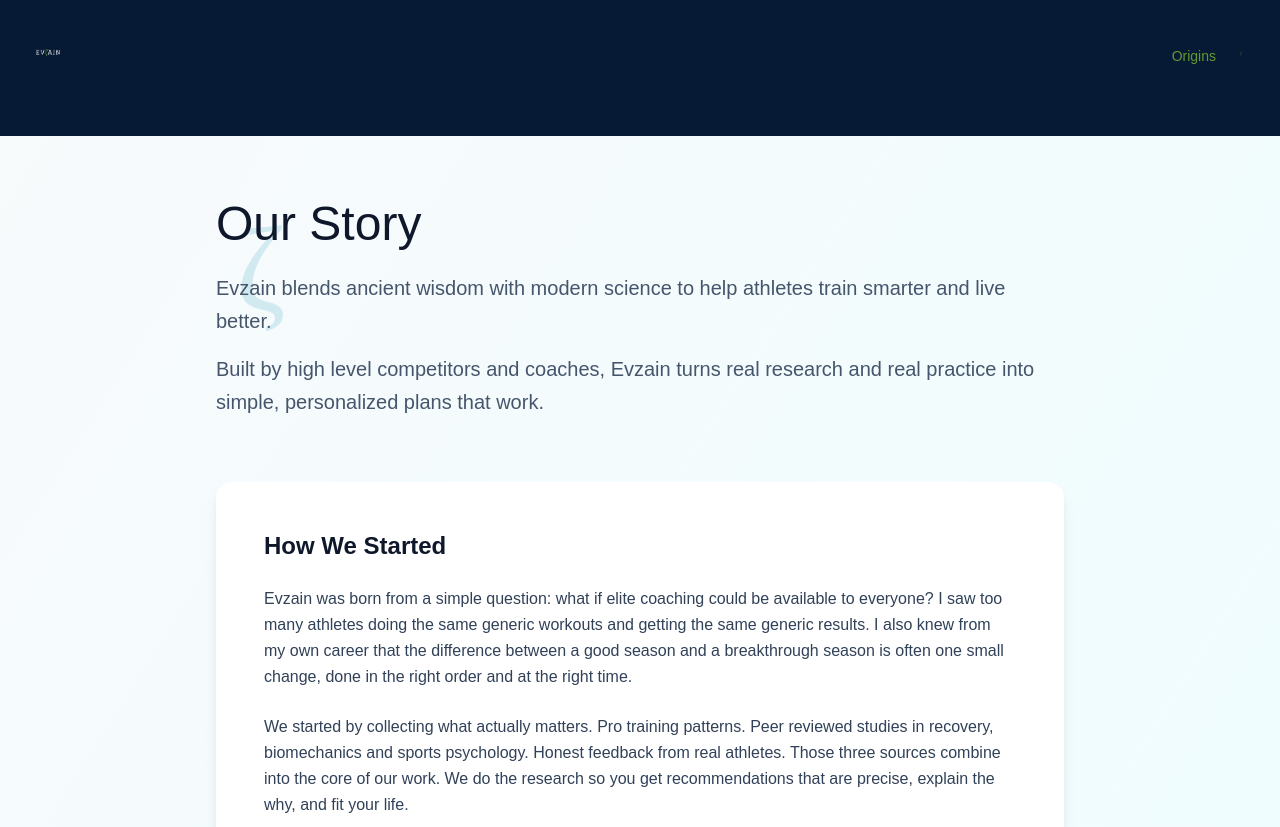
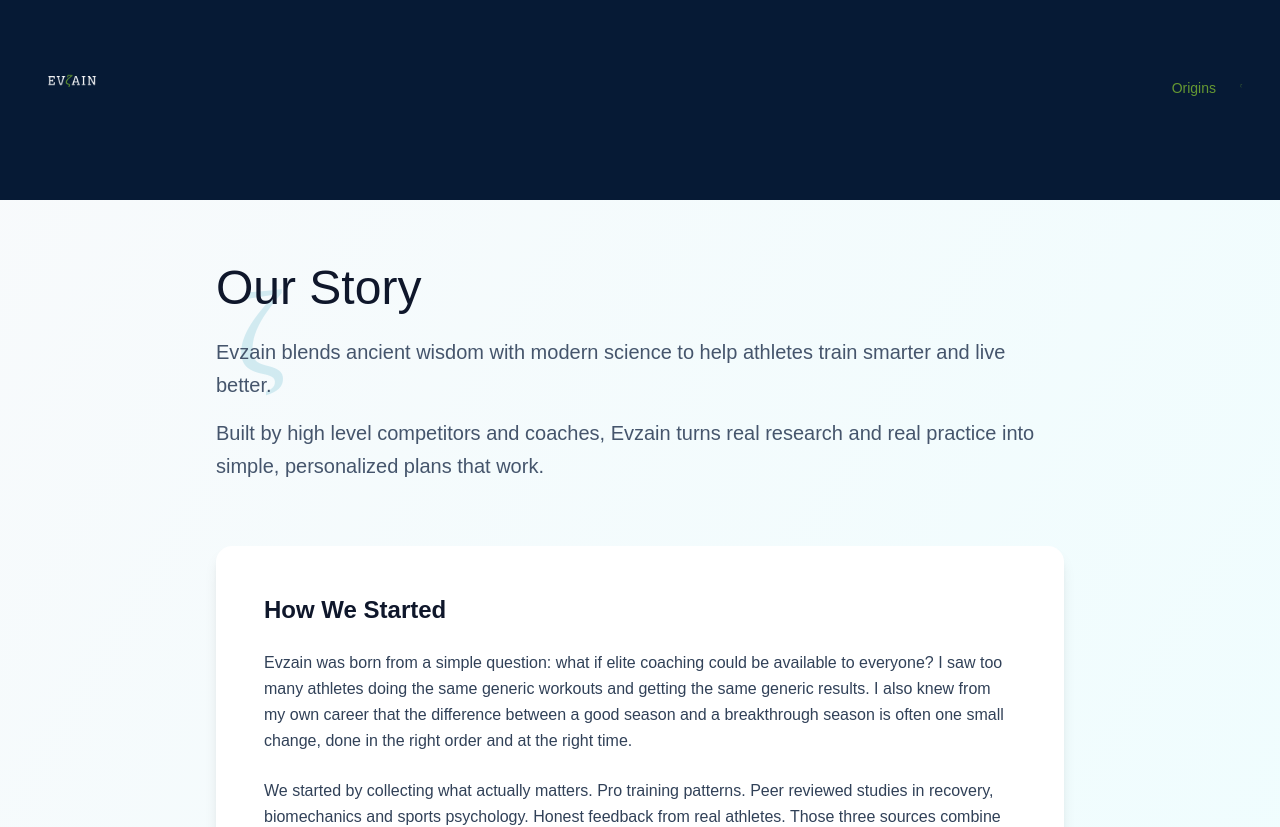
Before and after one commit to viliopoulos/evzain, a Next.js app: page /origins in a window 1280 px wide. Shown: the top 827 px of the page. Built offline with nearby package versions, Linux system fonts and the light colour scheme; a web font is replaced by a local one.

Commit message:
UI: Increase header EVZAIN logo sizes across site and adjust spacing

```diff
--- a/app/assessment/page.tsx
+++ b/app/assessment/page.tsx
@@ -769,10 +769,10 @@
         <Image
           src="/EVZAIN white letters green zeta.png"
           alt="EVZAIN"
-          width={180}
-          height={45}
+          width={280}
+          height={70}
           priority
-          className="h-10 md:h-12 w-auto"
+          className="h-14 md:h-20 w-auto"
         />
       </Link>
 
--- a/app/complete/page.tsx
+++ b/app/complete/page.tsx
@@ -95,10 +95,10 @@
           <Image
             src="/EVZAIN white letters green zeta.png"
             alt="EVZAIN"
-            width={200}
-            height={50}
+            width={340}
+            height={85}
             priority
-            className="h-12 md:h-14 w-auto"
+            className="h-20 md:h-24 w-auto"
           />
         </a>
       </div>
--- a/app/origins/page.tsx
+++ b/app/origins/page.tsx
@@ -47,16 +47,16 @@
 
       {/* Header */}
       <header className="bg-[#061A35] text-white">
-        <div className="max-w-7xl mx-auto px-6 py-8">
+        <div className="max-w-7xl mx-auto px-6 py-10">
           <div className="flex items-center justify-between mb-6">
             <a href="/" className="hover:opacity-90 transition-opacity">
               <Image
                 src="/EVZAIN white letters green zeta.png"
                 alt="EVZAIN"
-                width={200}
-                height={50}
+                width={360}
+                height={90}
                 priority
-                className="h-12 w-auto"
+                className="h-20 md:h-24 w-auto"
               />
             </a>
             <div className="flex items-center gap-3">
--- a/app/page.tsx
+++ b/app/page.tsx
@@ -82,10 +82,10 @@
               <Image
                 src="/EVZAIN white letters green zeta.png"
                 alt="EVZAIN"
-                width={280}
-                height={70}
+                width={360}
+                height={90}
                 priority
-                className="h-16 md:h-20 w-auto"
+                className="h-20 md:h-24 w-auto"
               />
             </a>
             <div className="flex items-center gap-3">
--- a/app/results/page.tsx
+++ b/app/results/page.tsx
@@ -173,10 +173,10 @@
           <Image
             src="/EVZAIN white letters green zeta.png"
             alt="EVZAIN"
-            width={160}
-            height={40}
+            width={340}
+            height={85}
             priority
-            className="h-10 w-auto"
+            className="h-20 md:h-24 w-auto"
           />
         </a>
       </div>
```
